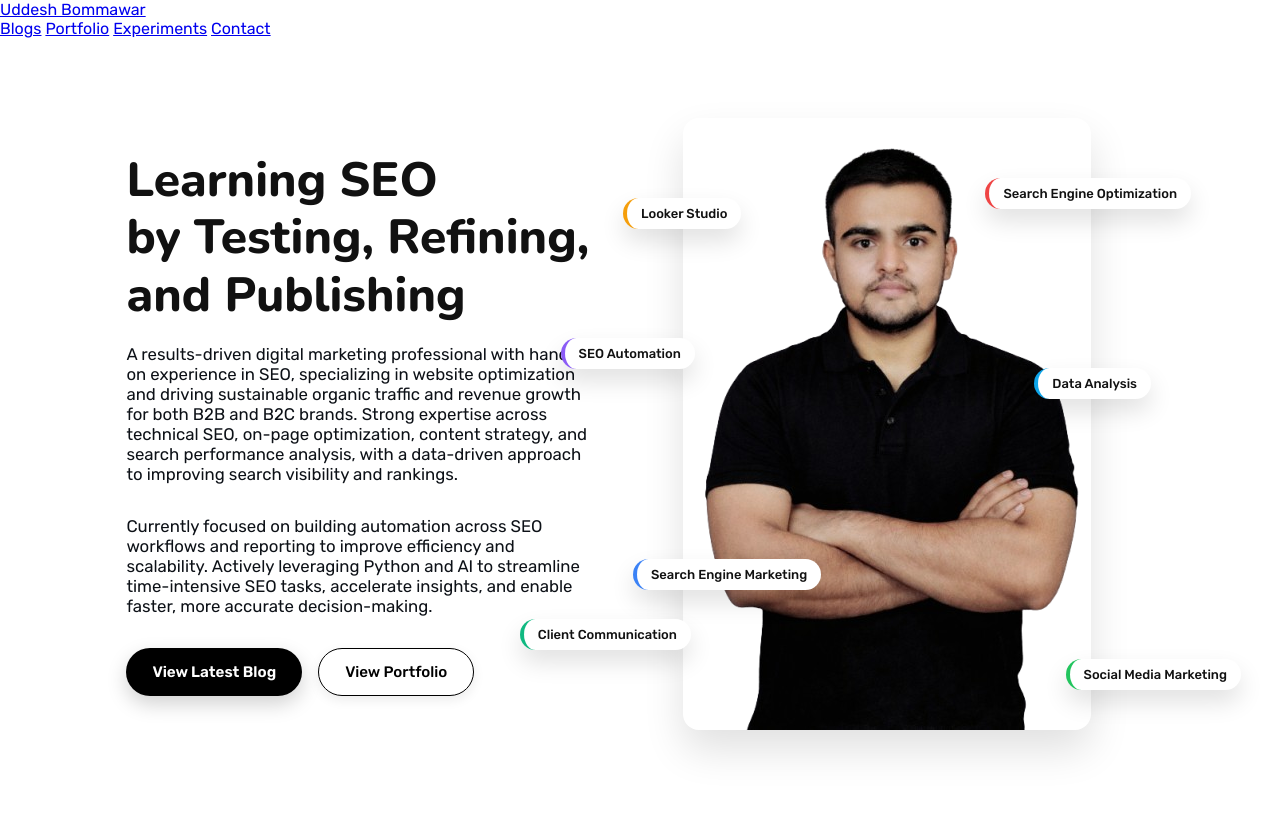
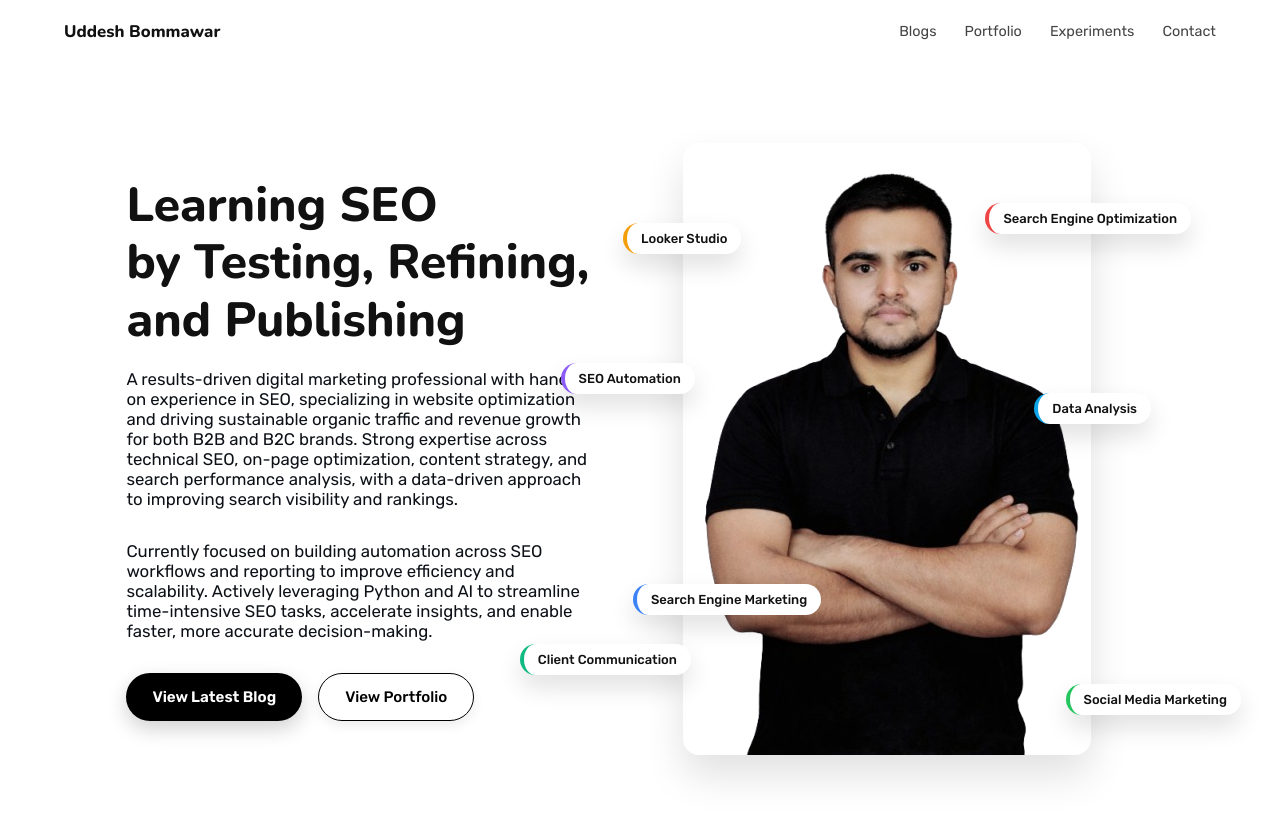
Before and after one commit to uddeshbommawar/uddeshbommawar.github.io, a Jekyll site: the page built from index.md, in a window 1280 px wide. Shown: the top 818 px of the page. Built offline with Jekyll 4.4.1, drawn with Linux system fonts in a browser that asks for light colours.

Commit message:
Update main.css

```diff
--- a/assets/css/main.css
+++ b/assets/css/main.css
@@ -64,6 +64,57 @@ h1, h2, h3, h4, h5, h6 {
     box-shadow 0.15s ease,
     background-color 0.15s ease,
     color 0.15s ease;
+}
+
+/* ================================
+   Header
+   ================================ */
+
+.site-header {
+  position: sticky;
+  top: 0;
+  background: rgba(255, 255, 255, 0.9);
+  backdrop-filter: blur(8px);
+  z-index: 100;
+}
+
+.header-container {
+  max-width: 1200px;
+  margin: 0 auto;
+  padding: 20px 24px;
+
+  display: flex;
+  align-items: center;
+  justify-content: space-between;
+}
+
+/* Logo */
+
+.site-logo {
+  font-family: "Nunito", sans-serif;
+  font-weight: 800;
+  font-size: 1.05rem;
+  text-decoration: none;
+  color: #111;
+}
+
+/* Navigation */
+
+.site-nav {
+  display: flex;
+  gap: 28px;
+}
+
+.site-nav a {
+  font-family: "Rubik", sans-serif;
+  font-size: 0.9rem;
+  text-decoration: none;
+  color: #444;
+  transition: color 0.15s ease;
+}
+
+.site-nav a:hover {
+  color: #000;
 }
 
 /* Primary button */
```
